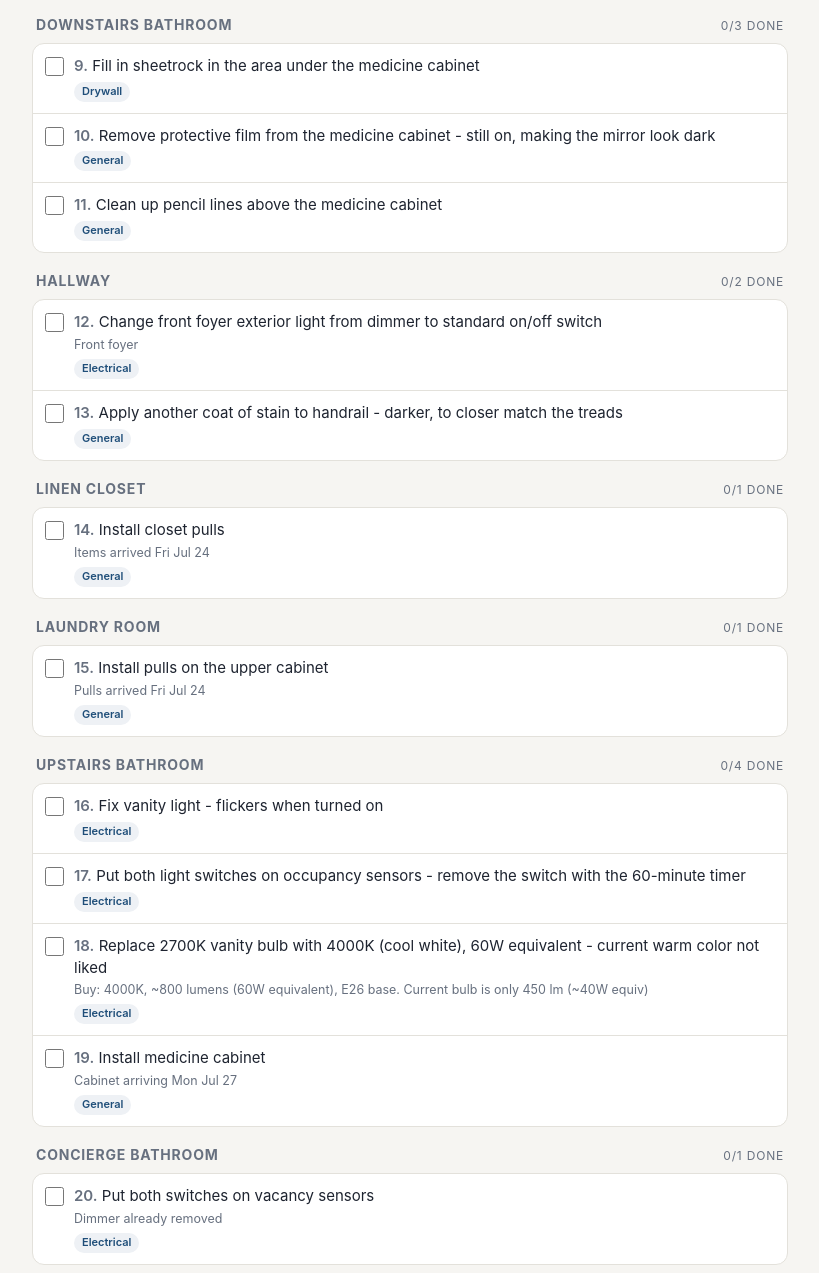
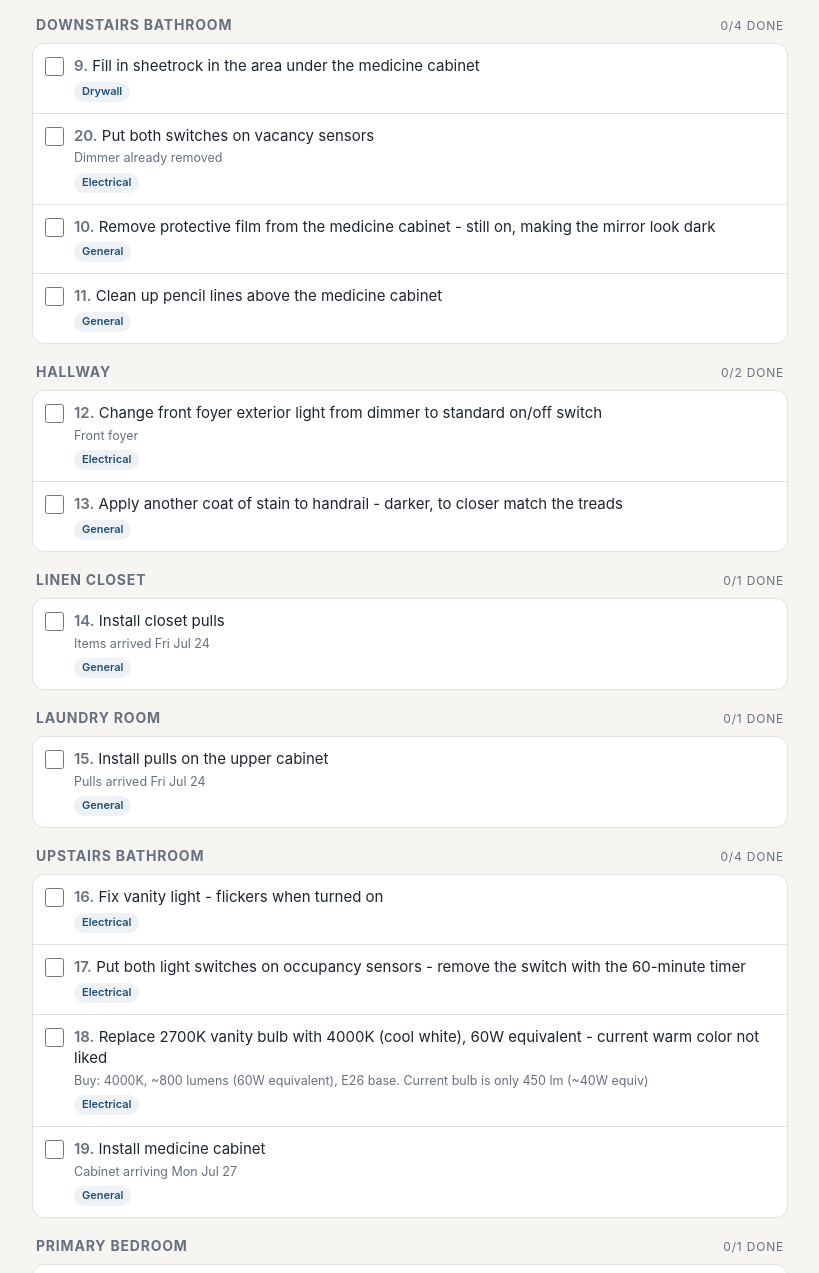
Before and after one commit to rayomatic/461-anderson-floorplan, a website: page punchlist/index.html in a window 1280 px wide. Shown: the part 1088-2361 px from the top of the page, without its empty margins (230-1049 px from the left). Drawn offline with Linux system fonts and the light colour scheme; no server answers.

Commit message:
Move vacancy sensor item from Concierge Bathroom to Downstairs Bathroom
Co-Authored-By: Claude Fable 5 <noreply@anthropic.com>
Claude-Session: https://claude.ai/code/session_01ApWXef9kmSdQmFnJQR1CYZ

```diff
--- a/punchlist/index.html
+++ b/punchlist/index.html
@@ -115,7 +115,7 @@
 const UPDATED = "2026-07-25";
 const LOCATION_ORDER = ["Whole House","Exterior","Kitchen","Family Room","Sitting Room",
   "Living Room","Dining","Powder Room","Downstairs Bathroom","Hallway","Linen Closet",
-  "Laundry Room","Upstairs Bathroom","Concierge Bathroom","Primary Bedroom","Bedroom 1",
+  "Laundry Room","Upstairs Bathroom","Primary Bedroom","Bedroom 1",
   "Bedroom 2","Study/Den","Attic","Garage","Bath 1"];
 
 const DATA = [
@@ -139,7 +139,7 @@ const DATA = [
  {"num": 17, "location": "Upstairs Bathroom", "category": "Electrical", "item": "Put both light switches on occupancy sensors - remove the switch with the 60-minute timer", "notes": ""},
  {"num": 18, "location": "Upstairs Bathroom", "category": "Electrical", "item": "Replace 2700K vanity bulb with 4000K (cool white), 60W equivalent - current warm color not liked", "notes": "Buy: 4000K, ~800 lumens (60W equivalent), E26 base. Current bulb is only 450 lm (~40W equiv)"},
  {"num": 19, "location": "Upstairs Bathroom", "category": "General", "item": "Install medicine cabinet", "notes": "Cabinet arriving Mon Jul 27"},
- {"num": 20, "location": "Concierge Bathroom", "category": "Electrical", "item": "Put both switches on vacancy sensors", "notes": "Dimmer already removed"},
+ {"num": 20, "location": "Downstairs Bathroom", "category": "Electrical", "item": "Put both switches on vacancy sensors", "notes": "Dimmer already removed"},
  {"num": 21, "location": "Primary Bedroom", "category": "Electrical", "item": "Replace on/off switch with Aqara dimmer", "notes": "Aqara dimmer already purchased"},
  {"num": 22, "location": "Bedroom 1", "category": "Electrical", "item": "Install lighting inside closet", "notes": ""},
  {"num": 23, "location": "Bedroom 2", "category": "Electrical", "item": "Install lighting inside closet", "notes": ""},
```
